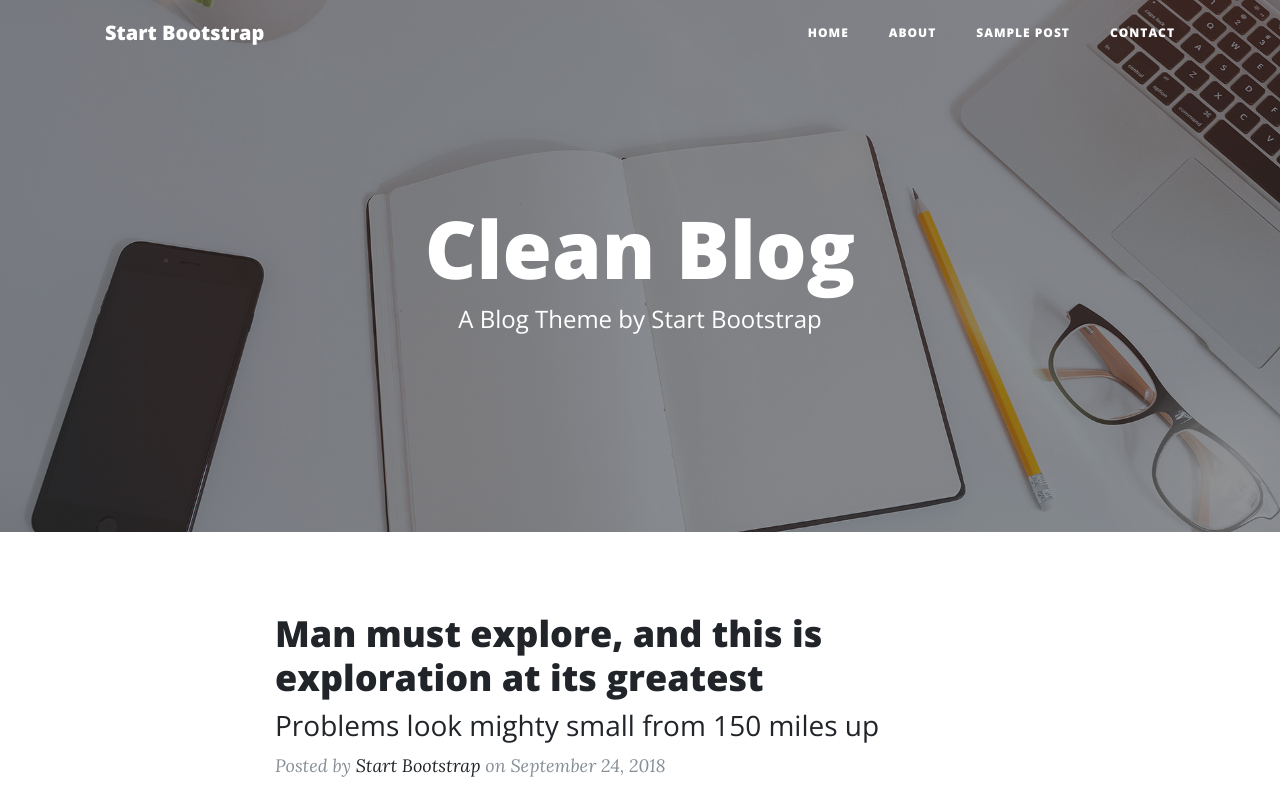
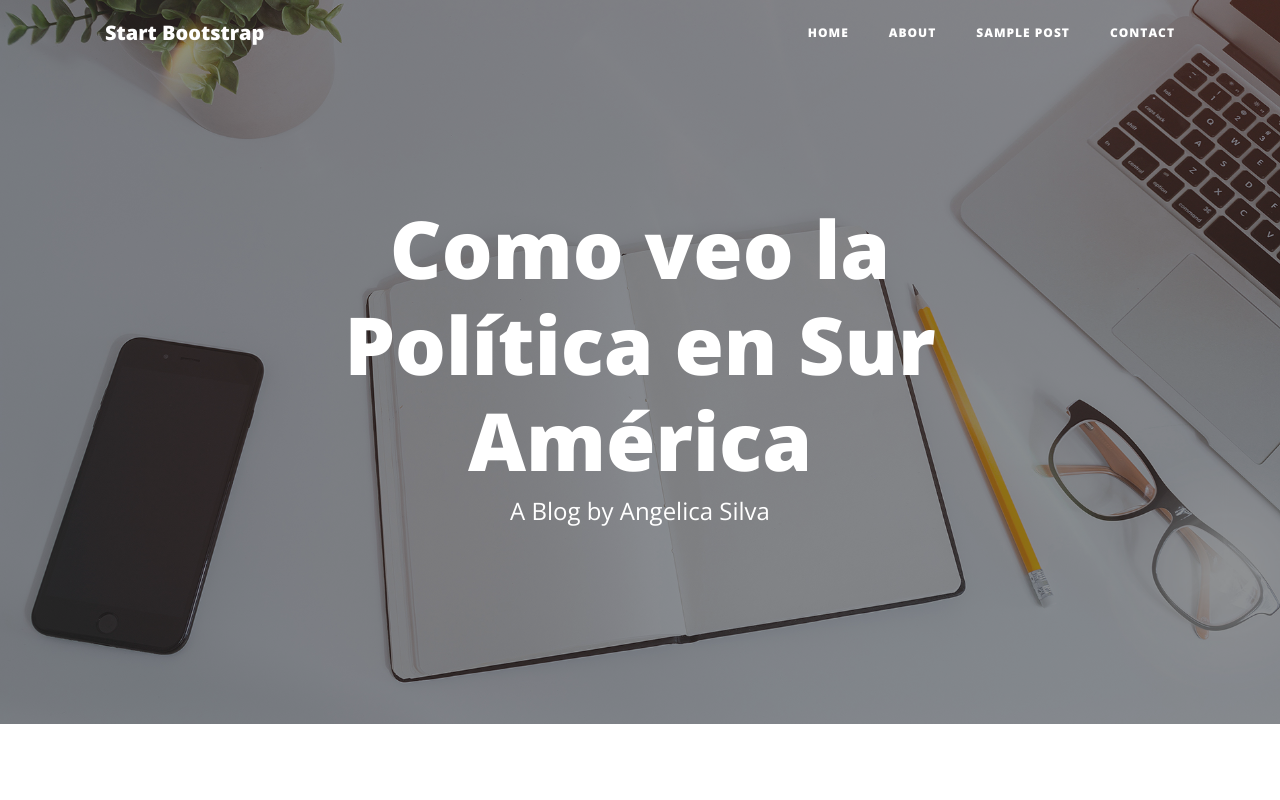
Before and after one commit to TemisC/formulario, a website: page index.html in a window 1280 px wide. Shown: the top 800 px of the page. Drawn offline with nearby package versions, Linux system fonts and the light colour scheme.

Commit message:
1er cambio
Alguno titulos a Angelica SIlva

```diff
--- a/index.html
+++ b/index.html
@@ -8,7 +8,7 @@
     <meta name="description" content="">
     <meta name="author" content="">
 
-    <title>Clean Blog - Start Bootstrap Theme</title>
+    <title>Angelica Silva</title>
 
     <!-- Bootstrap core CSS -->
     <link href="vendor/bootstrap/css/bootstrap.min.css" rel="stylesheet">
@@ -59,8 +59,8 @@
         <div class="row">
           <div class="col-lg-8 col-md-10 mx-auto">
             <div class="site-heading">
-              <h1>Clean Blog</h1>
-              <span class="subheading">A Blog Theme by Start Bootstrap</span>
+              <h1>Como veo la Política en Sur América</h1>
+              <span class="subheading">A Blog by Angelica Silva</span>
             </div>
           </div>
         </div>
```
